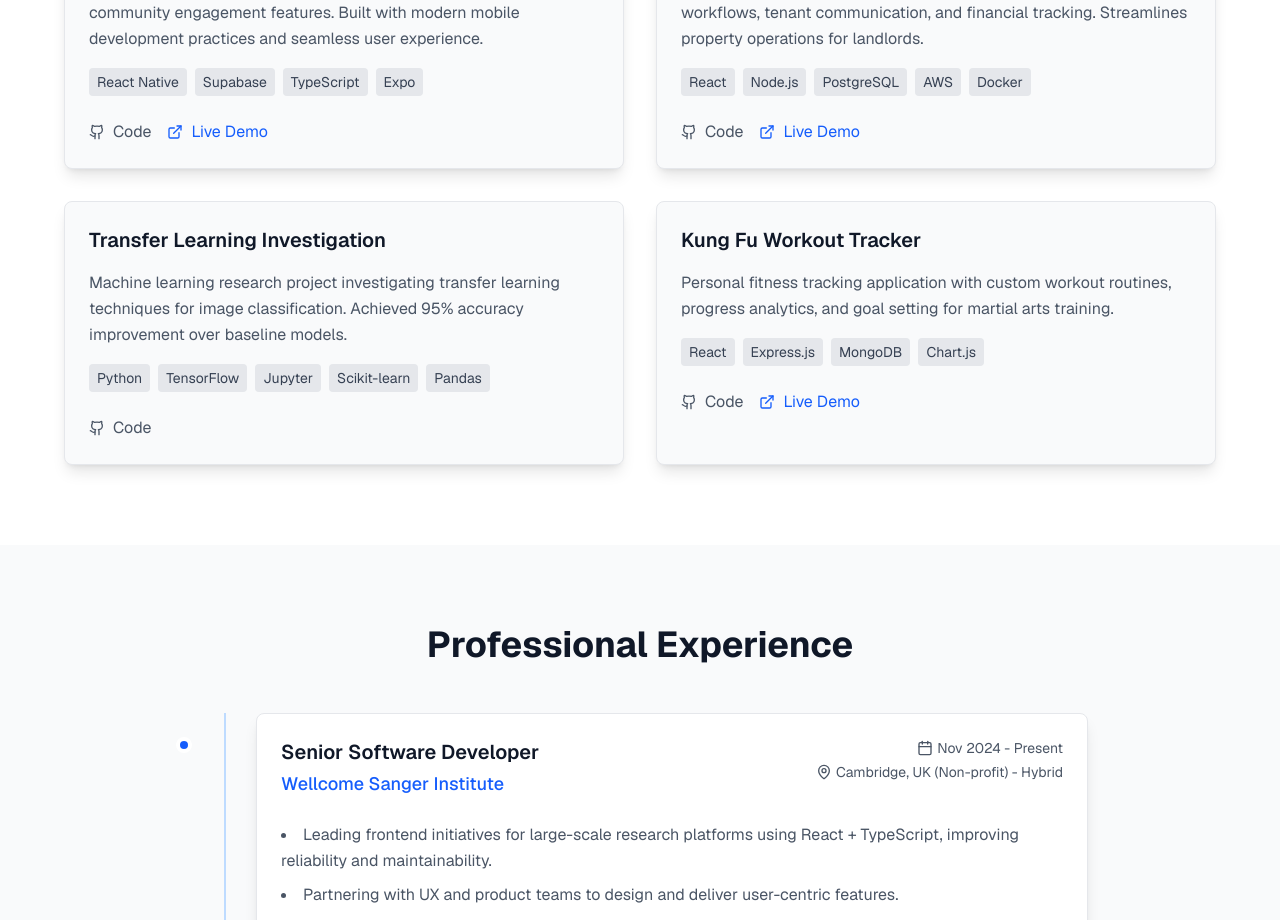
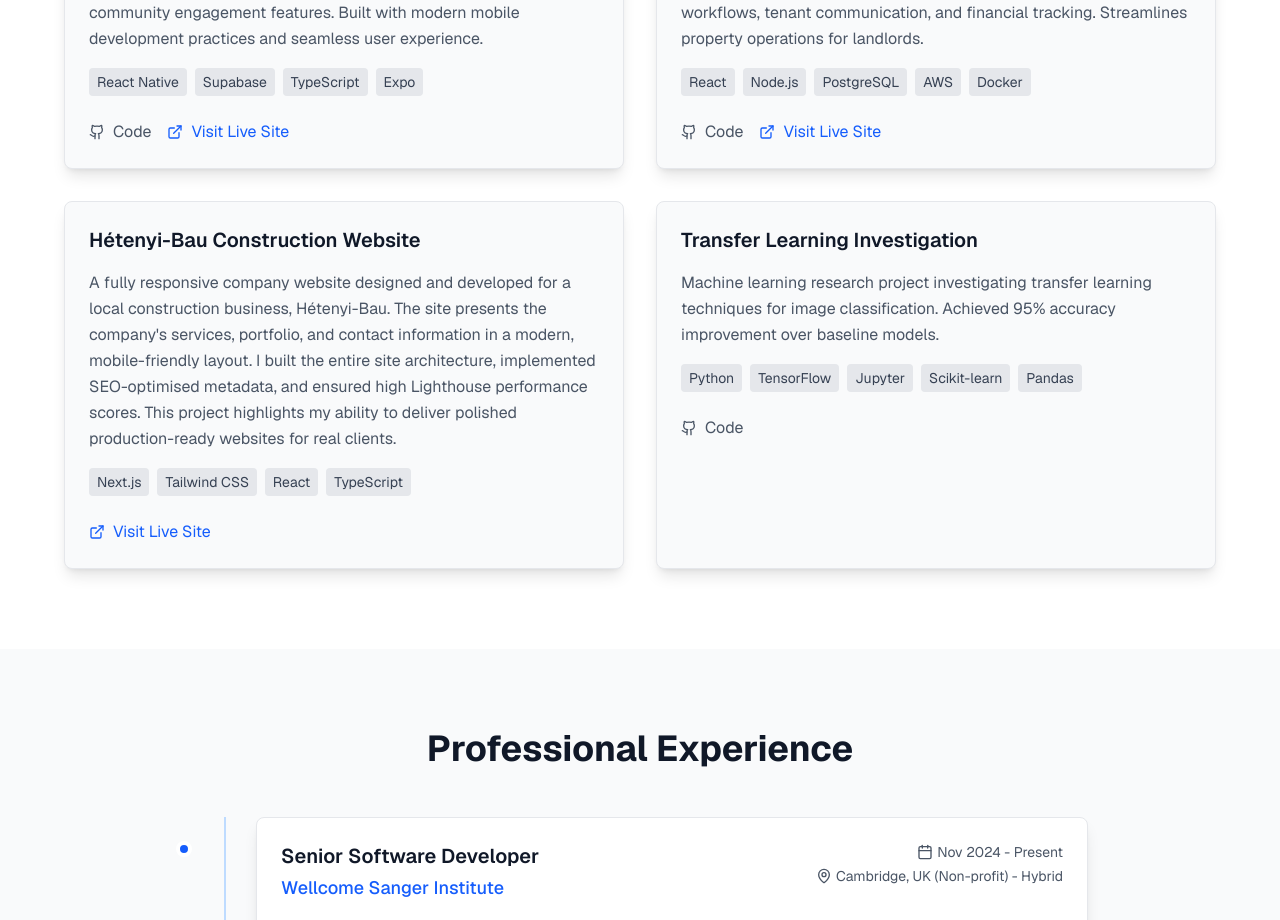
Before and after one commit to balazshetenyi/portfolio-next, a Next.js app: page / in a window 1280 px wide. Shown: the part 2560-3480 px from the top of the page. Built offline with nearby package versions, Linux system fonts and the light colour scheme.

Commit message:
feat: update ProjectsSection with new project details and improve ThemeProvider for localStorage theme management

```diff
--- a/src/components/projects-section.tsx
+++ b/src/components/projects-section.tsx
@@ -24,21 +24,21 @@ export function ProjectsSection() {
       featured: true,
     },
     {
+      title: "Hétenyi-Bau Construction Website",
+      description:
+        "A fully responsive company website designed and developed for a local construction business, Hétenyi-Bau. The site presents the company's services, portfolio, and contact information in a modern, mobile-friendly layout. I built the entire site architecture, implemented SEO-optimised metadata, and ensured high Lighthouse performance scores. This project highlights my ability to deliver polished production-ready websites for real clients.",
+      techStack: ["Next.js", "Tailwind CSS", "React", "TypeScript"],
+      githubUrl: null,
+      liveUrl: "https://www.hetenyi-bau.hu/",
+      featured: false,
+    },
+    {
       title: "Transfer Learning Investigation",
       description:
         "Machine learning research project investigating transfer learning techniques for image classification. Achieved 95% accuracy improvement over baseline models.",
       techStack: ["Python", "TensorFlow", "Jupyter", "Scikit-learn", "Pandas"],
       githubUrl: "https://github.com/balazs/transfer-learning",
       liveUrl: null,
-      featured: false,
-    },
-    {
-      title: "Kung Fu Workout Tracker",
-      description:
-        "Personal fitness tracking application with custom workout routines, progress analytics, and goal setting for martial arts training.",
-      techStack: ["React", "Express.js", "MongoDB", "Chart.js"],
-      githubUrl: "https://github.com/balazs/kungfu-tracker",
-      liveUrl: "https://kungfu-tracker.netlify.app",
       featured: false,
     },
   ];
@@ -120,6 +120,7 @@ export function ProjectsSection() {
                 </div>
 
                 <div className="flex space-x-4">
+                  {project.githubUrl && (
                     <a
                       href={project.githubUrl}
                       target="_blank"
@@ -129,6 +130,7 @@ export function ProjectsSection() {
                       <Github className="mr-2 h-4 w-4" />
                       Code
                     </a>
+                  )}
                   {project.liveUrl && (
                     <a
                       href={project.liveUrl}
@@ -137,7 +139,7 @@ export function ProjectsSection() {
                       className="inline-flex items-center text-blue-600 dark:text-blue-400 hover:text-blue-800 dark:hover:text-blue-300 transition-colors"
                     >
                       <ExternalLink className="mr-2 h-4 w-4" />
-                      Live Demo
+                      Visit Live Site
                     </a>
                   )}
                 </div>
--- a/src/components/theme-provider.tsx
+++ b/src/components/theme-provider.tsx
@@ -28,24 +28,44 @@ export function ThemeProvider({
   storageKey = "portfolio-theme",
   ...props
 }: ThemeProviderProps) {
-  const [theme, setTheme] = useState<Theme>(
-    () => (localStorage?.getItem(storageKey) as Theme) || defaultTheme
-  );
+  const [theme, setTheme] = useState<Theme>(defaultTheme);
+  const [mounted, setMounted] = useState(false);
 
   useEffect(() => {
+    setMounted(true);
+    // Only access localStorage after component mounts (client-side)
+    const storedTheme = localStorage.getItem(storageKey) as Theme;
+    if (storedTheme) {
+      setTheme(storedTheme);
+    }
+  }, [storageKey]);
+
+  useEffect(() => {
+    if (!mounted) return;
+
     const root = window.document.documentElement;
-
     root.classList.remove("light", "dark");
     root.classList.add(theme);
-  }, [theme]);
+  }, [theme, mounted]);
 
   const value = {
     theme,
     setTheme: (theme: Theme) => {
-      localStorage.setItem(storageKey, theme);
+      if (mounted) {
+        localStorage.setItem(storageKey, theme);
+      }
       setTheme(theme);
     },
   };
+
+  // Prevent hydration mismatch by not rendering until mounted
+  if (!mounted) {
+    return (
+      <ThemeProviderContext.Provider {...props} value={value}>
+        {children}
+      </ThemeProviderContext.Provider>
+    );
+  }
 
   return (
     <ThemeProviderContext.Provider {...props} value={value}>
```
Lines whose indentation alone changed are shown as unchanged.
